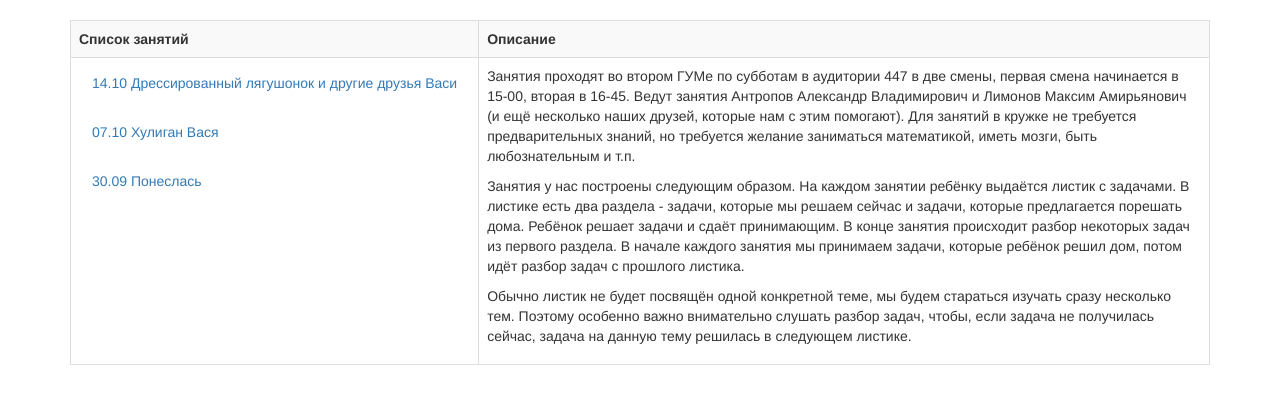
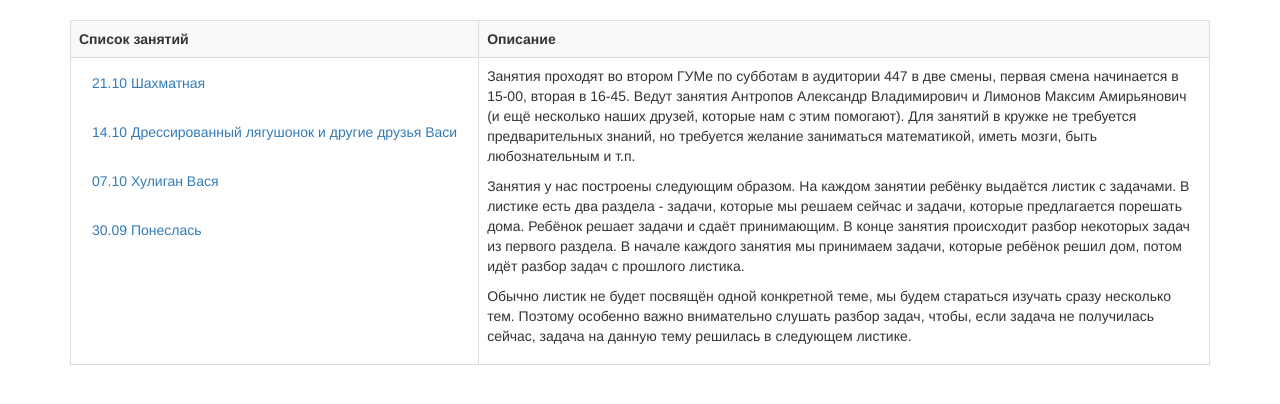
Before and after one commit to matemax/test_site, a Flask app: page /lessons in a window 1280 px wide. Shown: the part 52-456 px from the top of the page. Run offline with Flask 2, Linux system fonts and the light colour scheme; some libraries are stand-ins or nearby versions.

Commit message:
update lessons

```diff
--- a/app/templates/list_lessons.html
+++ b/app/templates/list_lessons.html
@@ -1,3 +1,8 @@
+
+<div class="form-group">
+    <a href="/lessons/04" class="btn btn btn-link">21.10 Шахматная</a>
+</div>
+
 <div class="form-group">
     <a href="/lessons/03" class="btn btn btn-link">14.10 Дрессированный лягушонок и другие друзья Васи</a>
 </div>
```
Also changed, not shown: 1 other file. Lines whose indentation alone changed are shown as unchanged.
